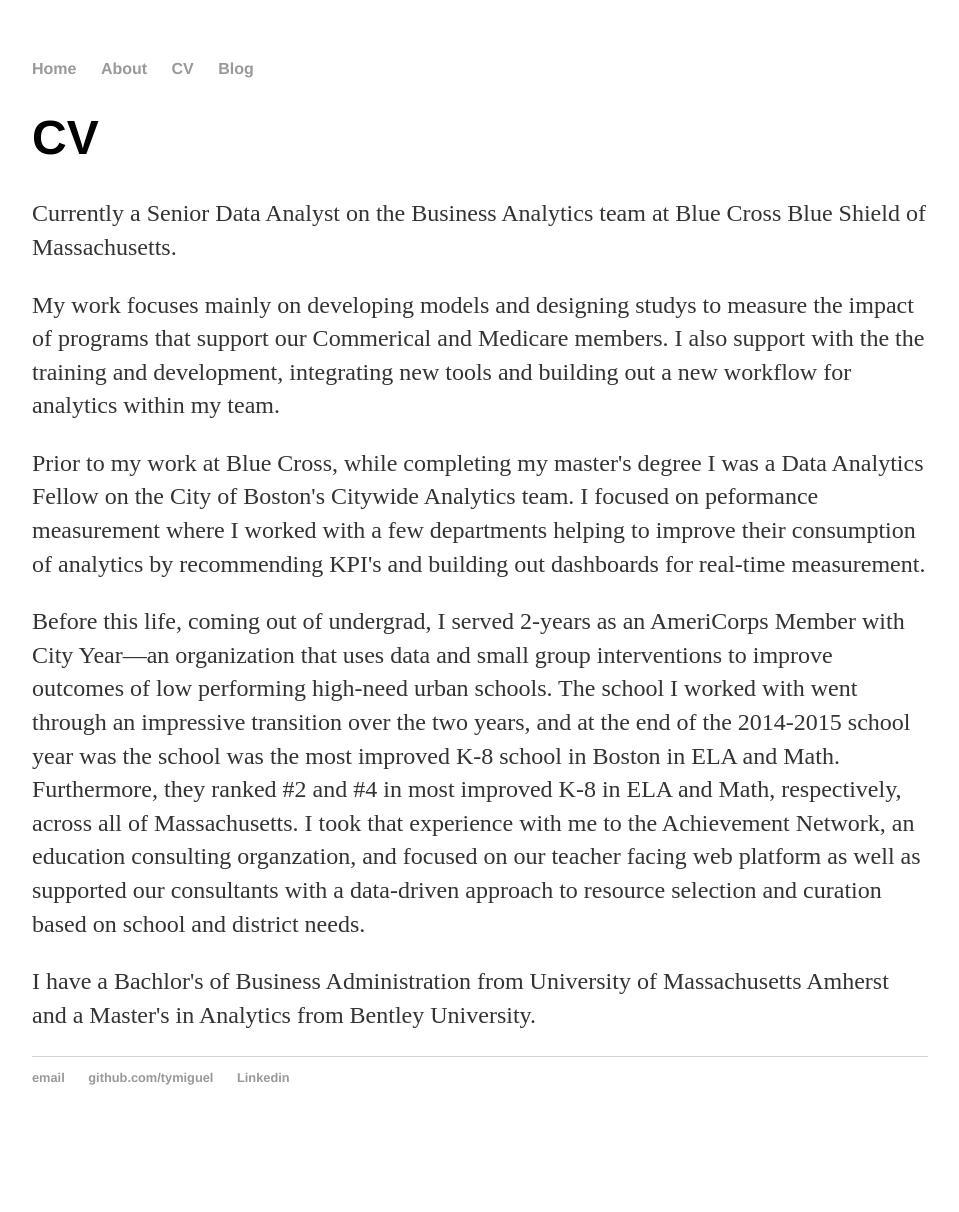
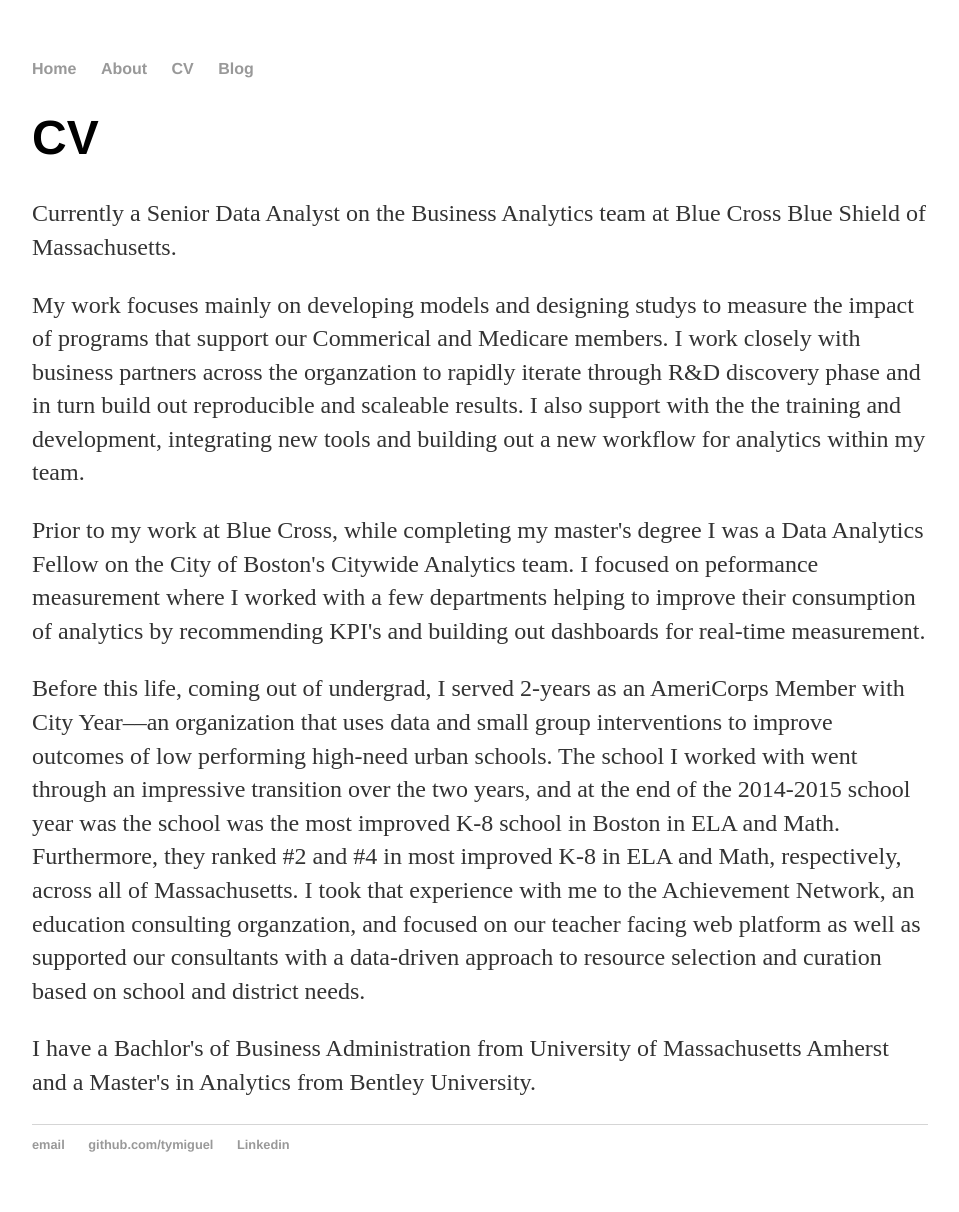
Before and after one commit to tymiguel/tymiguel.github.io, a Jekyll site: the page built from cv/index.html, in a window 1280 px wide. Shown: the whole page, without its empty margins (160-1119 px from the left). Built offline with Jekyll 4.4.1, drawn with Linux system fonts in a browser that asks for light colours; before the commit the page ends 1145 px from its top, so only the background shows below that.

Commit message:
update cv

```diff
--- a/cv/index.html
+++ b/cv/index.html
@@ -11,7 +11,7 @@
         Currently a Senior Data Analyst on the Business Analytics team at Blue Cross Blue Shield of Massachusetts.
     </p>
     <p>
-        My work focuses mainly on developing models and designing studys to measure the impact of programs that support our Commerical and Medicare members. I also support with the the training and development, integrating new tools and building out a new workflow for analytics within my team.
+        My work focuses mainly on developing models and designing studys to measure the impact of programs that support our Commerical and Medicare members. I work closely with business partners across the organzation to rapidly iterate through R&D discovery phase and in turn build out reproducible and scaleable results. I also support with the the training and development, integrating new tools and building out a new workflow for analytics within my team.
     </p>
     <p>
         Prior to my work at Blue Cross, while completing my master's degree  I was a Data Analytics Fellow on the City of Boston's Citywide Analytics team. I focused on peformance measurement where I worked with a few departments helping to improve their consumption of analytics by recommending KPI's and building out dashboards for real-time measurement.
```
